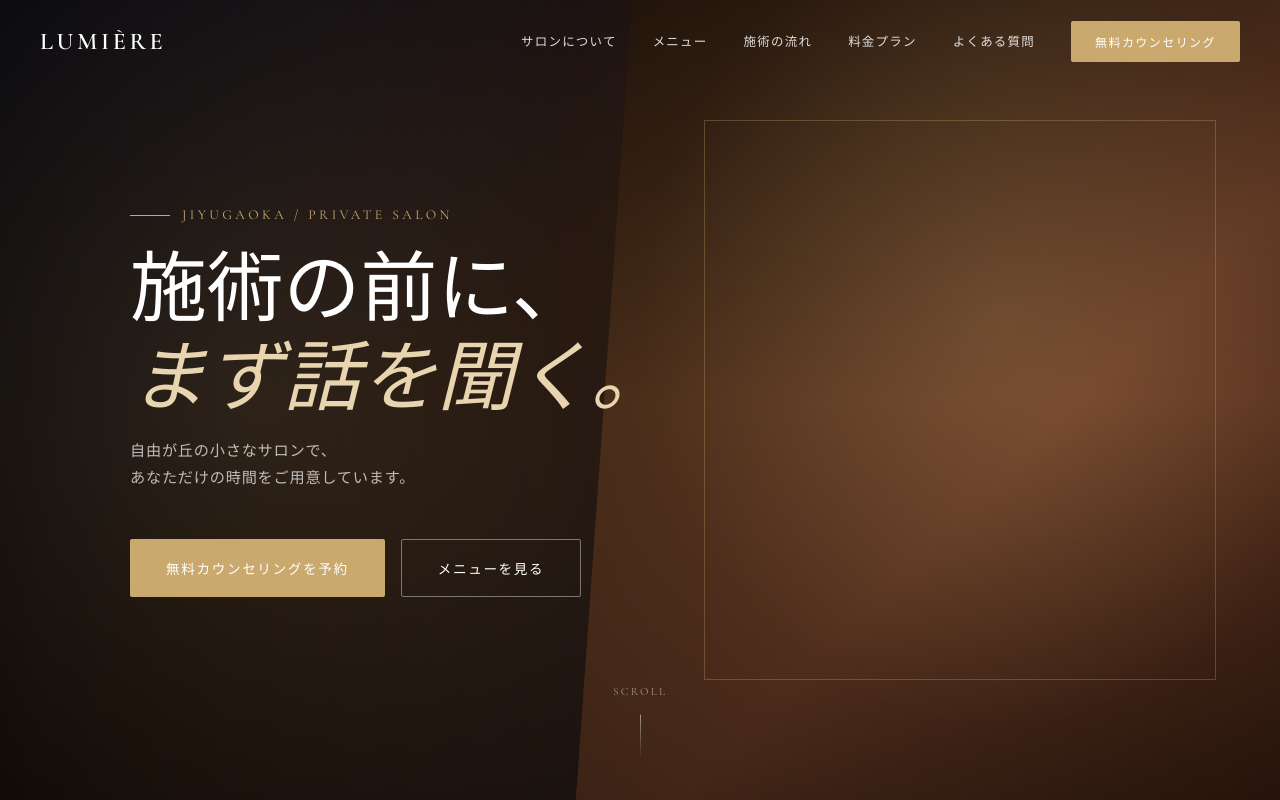
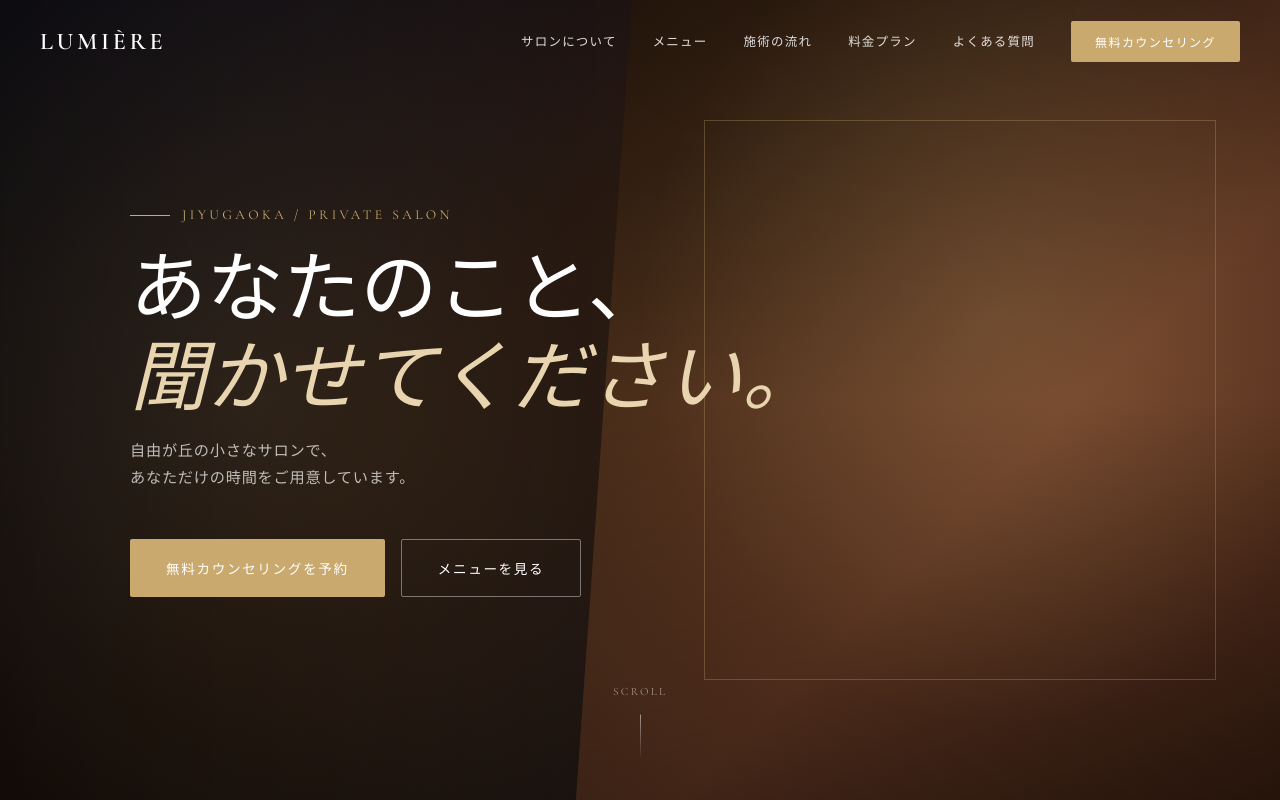
Before and after one commit to en15a031-oss/lumiere-beauty-sample, a plain HTML site: page index.html in a window 1280 px wide. Shown: the top 800 px of the page. Drawn offline with nearby package versions, Linux system fonts and the light colour scheme.

Commit message:
ヒーローキャッチコピーを「あなたのこと、聞かせてください。」に変更
Co-Authored-By: Claude Sonnet 4.6 <noreply@anthropic.com>

```diff
--- a/index.html
+++ b/index.html
@@ -1277,8 +1277,7 @@
   <div class="hero-content">
     <div class="hero-tag">JIYUGAOKA / PRIVATE SALON</div>
     <h1>
-      施術の前に、
-      <em>まず話を聞く。</em>
+      あなたのこと、<em>聞かせてください。</em>
     </h1>
     <p class="hero-sub">
       自由が丘の小さなサロンで、<br>
```
